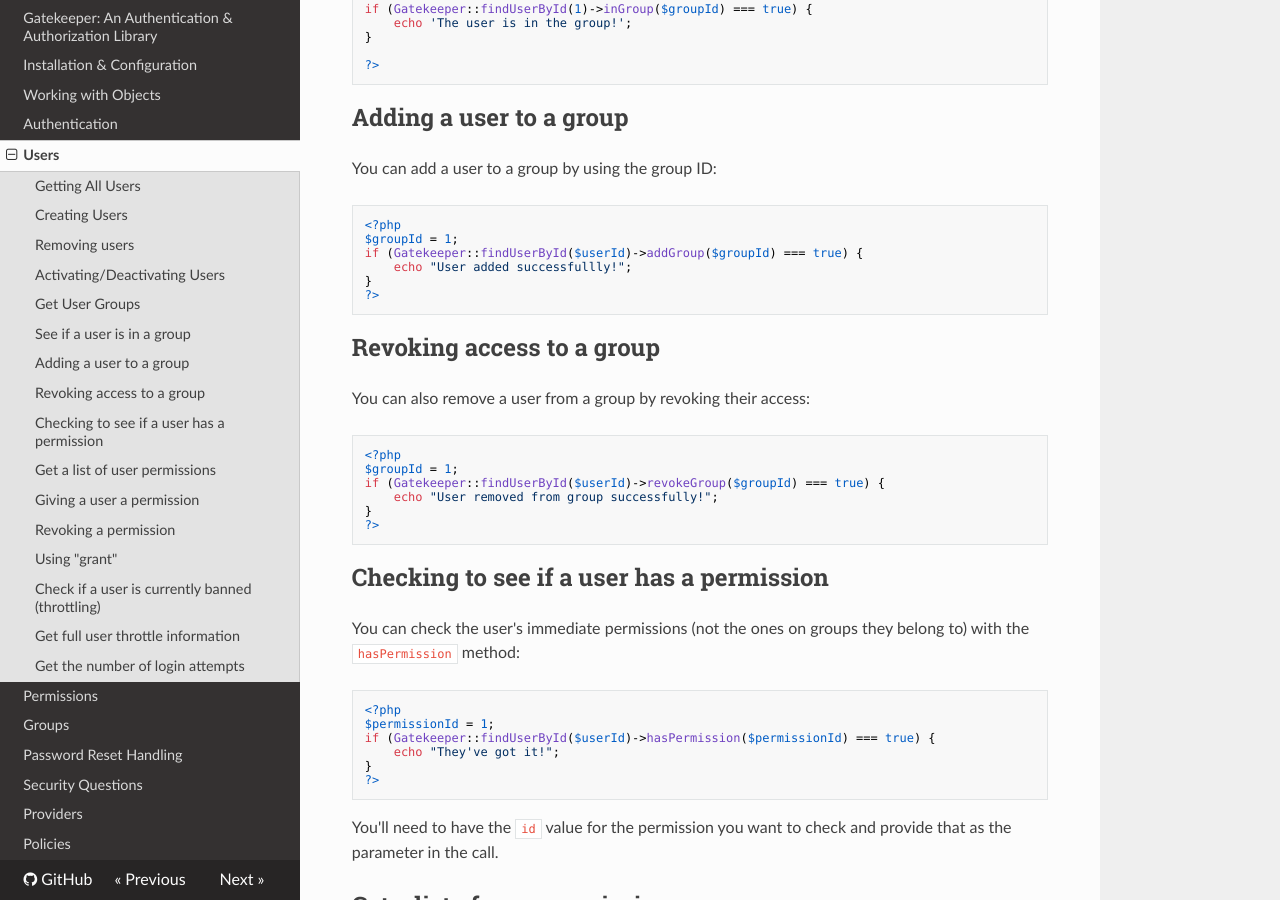
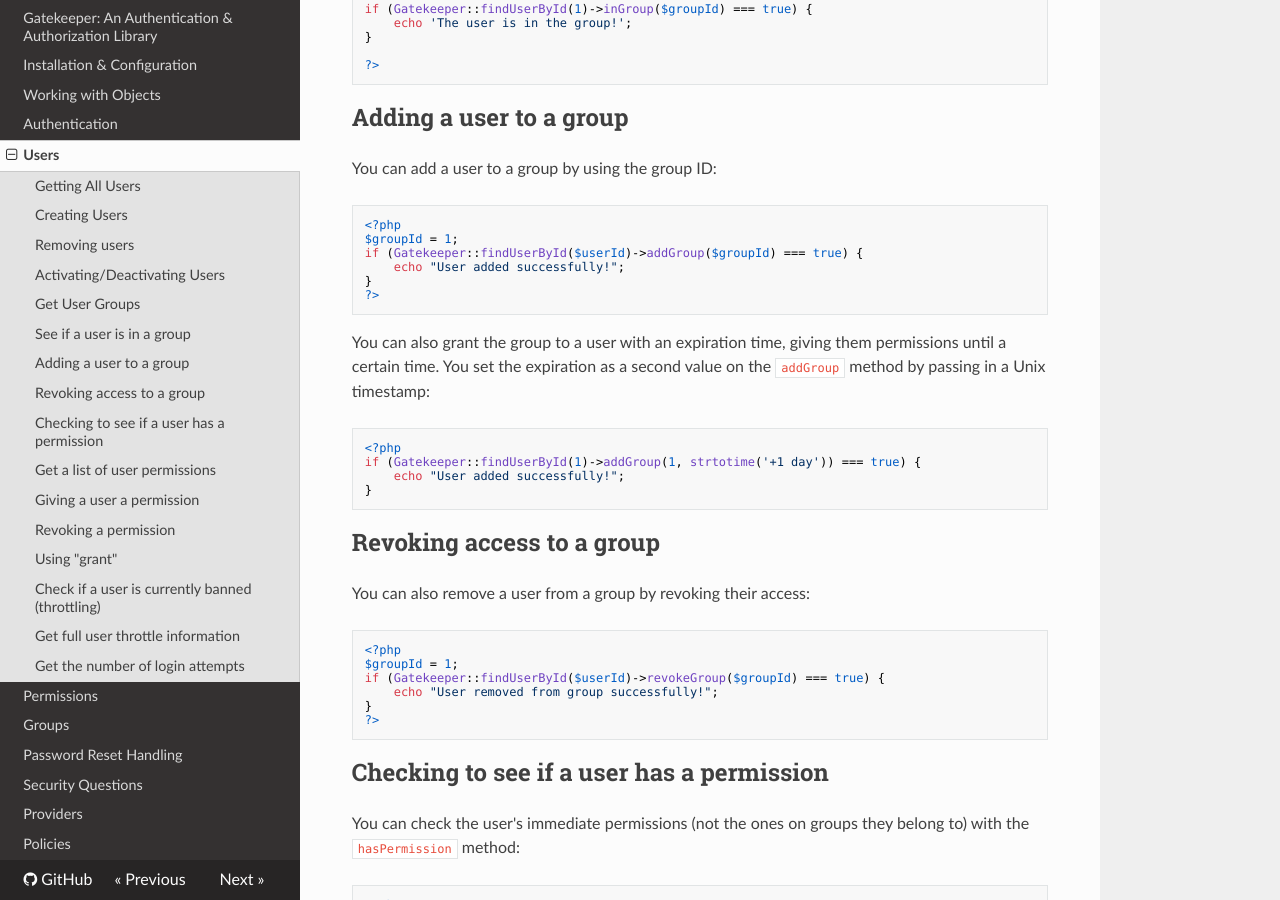
Before and after one commit to psecio/gatekeeper, an MkDocs documentation site: the page built from docs/users.md, in a window 1280 px wide and 900 px high, scrolled down 2949 px. Built offline with MkDocs 1.6.1, drawn with Linux system fonts in a browser that asks for light colours; nearby versions of some CDN libraries; old or Windows-style settings are respelled for this version of MkDocs; some of the changed text lies outside the part shown.

Commit message:
adding expiration handling to adding user groups

````diff
--- a/docs/users.md
+++ b/docs/users.md
@@ -165,9 +165,18 @@ You can add a user to a group by using the group ID:
 <?php
 $groupId = 1;
 if (Gatekeeper::findUserById($userId)->addGroup($groupId) === true) {
-    echo "User added successfullly!";
+    echo "User added successfully!";
 }
 ?>
+```
+
+You can also grant the group to a user with an expiration time, giving them permissions until a certain time. You set the expiration as a second value on the `addGroup` method by passing in a Unix timestamp:
+
+```php
+<?php
+if (Gatekeeper::findUserById(1)->addGroup(1, strtotime('+1 day')) === true) {
+    echo "User added successfully!";
+}
 ```
 
 ## Revoking access to a group
````
Also changed, not shown: other parts of docs/users.md (+3 -3 lines), 3 other files.
